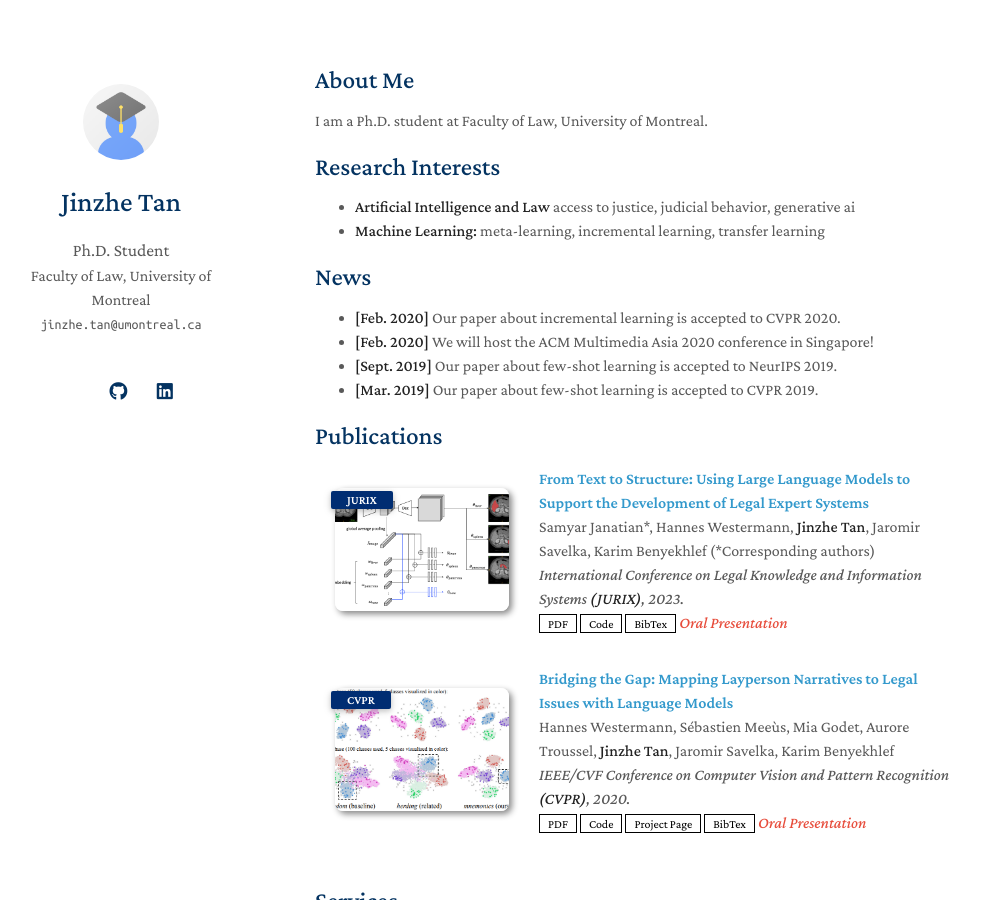
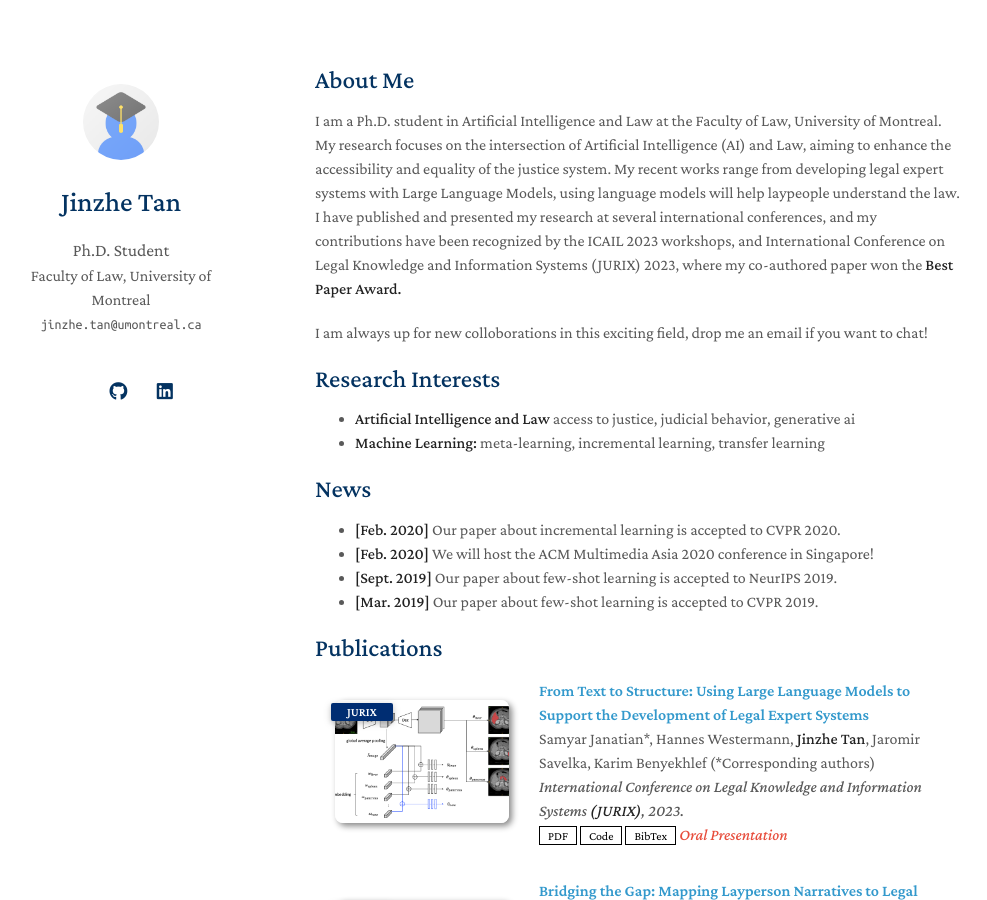
Before and after one commit to JinzheTan/jinzhetan.github.io, a Jekyll site: the page built from index.md, in a window 1280 px wide and 900 px high. Shown: the whole window, without its empty margins (155-1142 px from the left). Built offline with Jekyll 4.4.1, drawn with Linux system fonts in a browser that asks for light colours; nearby versions of some CDN libraries; a style sheet for code colours, icons or effects is not loaded; our own code applies the rules of GitHub Pages for plain Markdown files.

Commit message:
Update index.md

```diff
--- a/index.md
+++ b/index.md
@@ -4,7 +4,9 @@ layout: homepage
 
 ## About Me
 
-I am a Ph.D. student at Faculty of Law, University of Montreal.
+I am a Ph.D. student in Artificial Intelligence and Law at the Faculty of Law, University of Montreal. My research focuses on the intersection of Artificial Intelligence (AI) and Law, aiming to enhance the accessibility and equality of the justice system. My recent works range from developing legal expert systems with Large Language Models, using language models will help laypeople understand the law. I have published and presented my research at several international conferences, and my contributions have been recognized by the ICAIL 2023 workshops, and International Conference on Legal Knowledge and Information Systems (JURIX) 2023, where my co-authored paper won the <strong>Best Paper Award<strong>.
+
+I am always up for new colloborations in this exciting field, drop me an email if you want to chat!
 
 ## Research Interests
 
```
